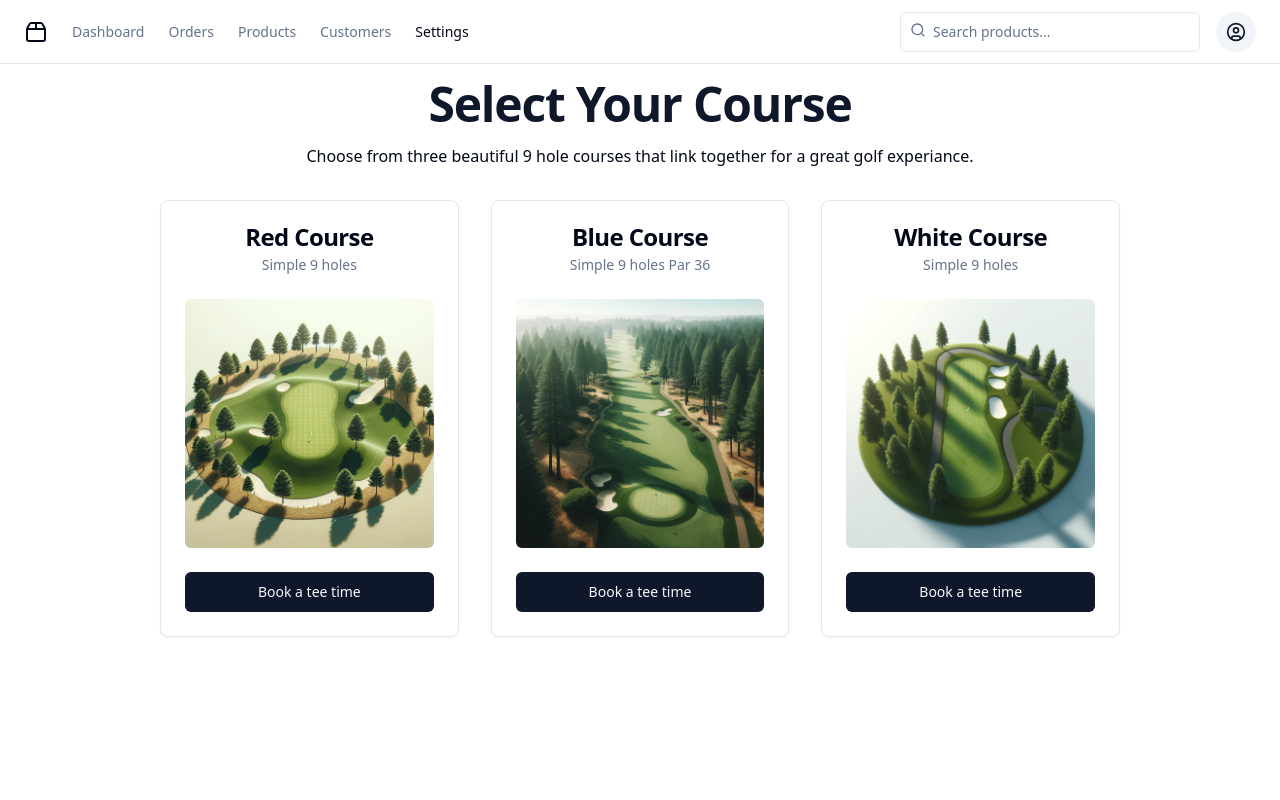
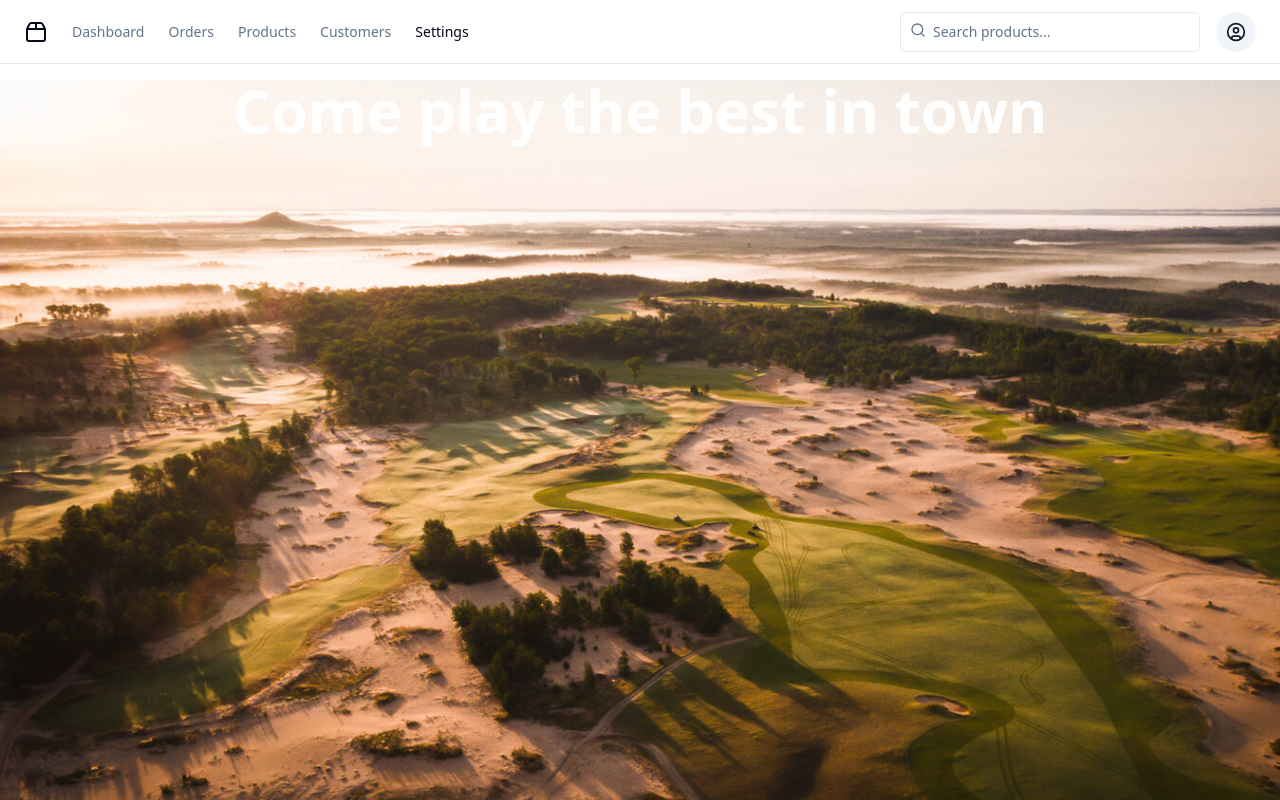
Before and after one commit to gvarner13/golf-time, a React (Vite) app: page / in a window 1280 px wide. Shown: the top 800 px of the page. Built offline with nearby package versions, Linux system fonts and the light colour scheme.

Commit message:
working on a hero

```diff
--- a/src/App.tsx
+++ b/src/App.tsx
@@ -7,6 +7,7 @@ import { EventList } from "@/components/event-list";
 import { Login } from "./components/login";
 import { CoursePicker } from "./CoursePicker";
 import { Navbar } from "@/components/navbar";
+import { MainPage } from "@/components/hero";
 
 function App() {
   const [count, setCount] = useState(0);
@@ -14,6 +15,7 @@ function App() {
   return (
     <>
       <Navbar />
+      <MainPage />
       <div className="w-3/4 m-auto">
         {/* <Login /> */}
         <CoursePicker />
--- a/src/CoursePicker.tsx
+++ b/src/CoursePicker.tsx
@@ -303,6 +303,7 @@ function TimeWidget() {
                 style={{ marginRight: "-8px" }}
                 animate={{ opacity: 1 }}
                 initial={{ opacity: 0 }}
+                transition={{ delay: index * 0.1 }}
               >
                 <svg
                   width="28"
--- /dev/null
+++ b/src/components/hero.tsx
@@ -0,0 +1,16 @@
+export function MainPage() {
+  return (
+    <div>
+      <div
+        className="bg-cover min-h-screen"
+        style={{ backgroundImage: "url('/DJI_0138_SV_2_I2_1-Photo-page.jpg')" }}
+      >
+        <div className="flex justify-center my-auto">
+          <h1 className="text-6xl font-extrabold text-white">
+            Come play the best in town
+          </h1>
+        </div>
+      </div>
+    </div>
+  );
+}
```
Also changed, not shown: public/DJI_0138_SV_2_I2_1-Photo-page.jpg (added).
